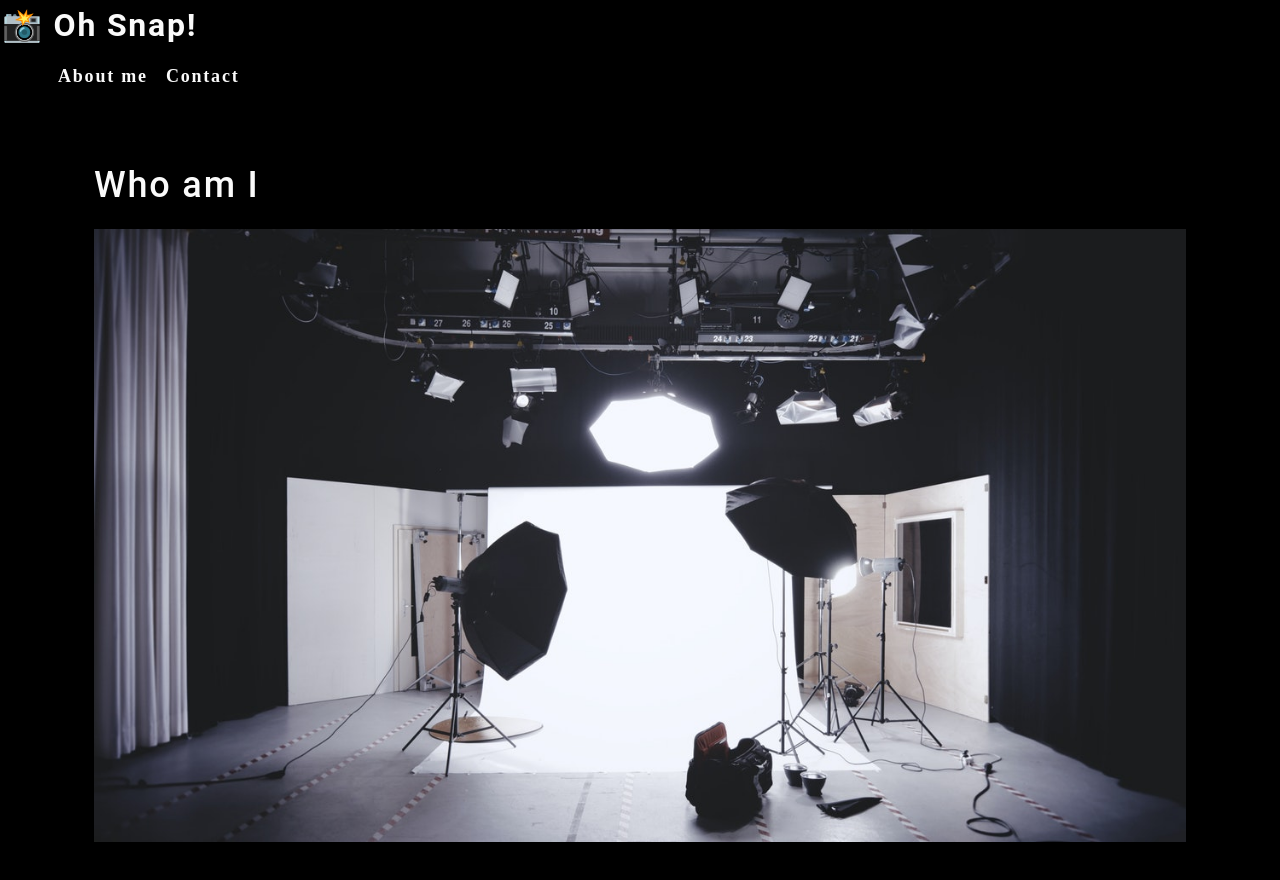
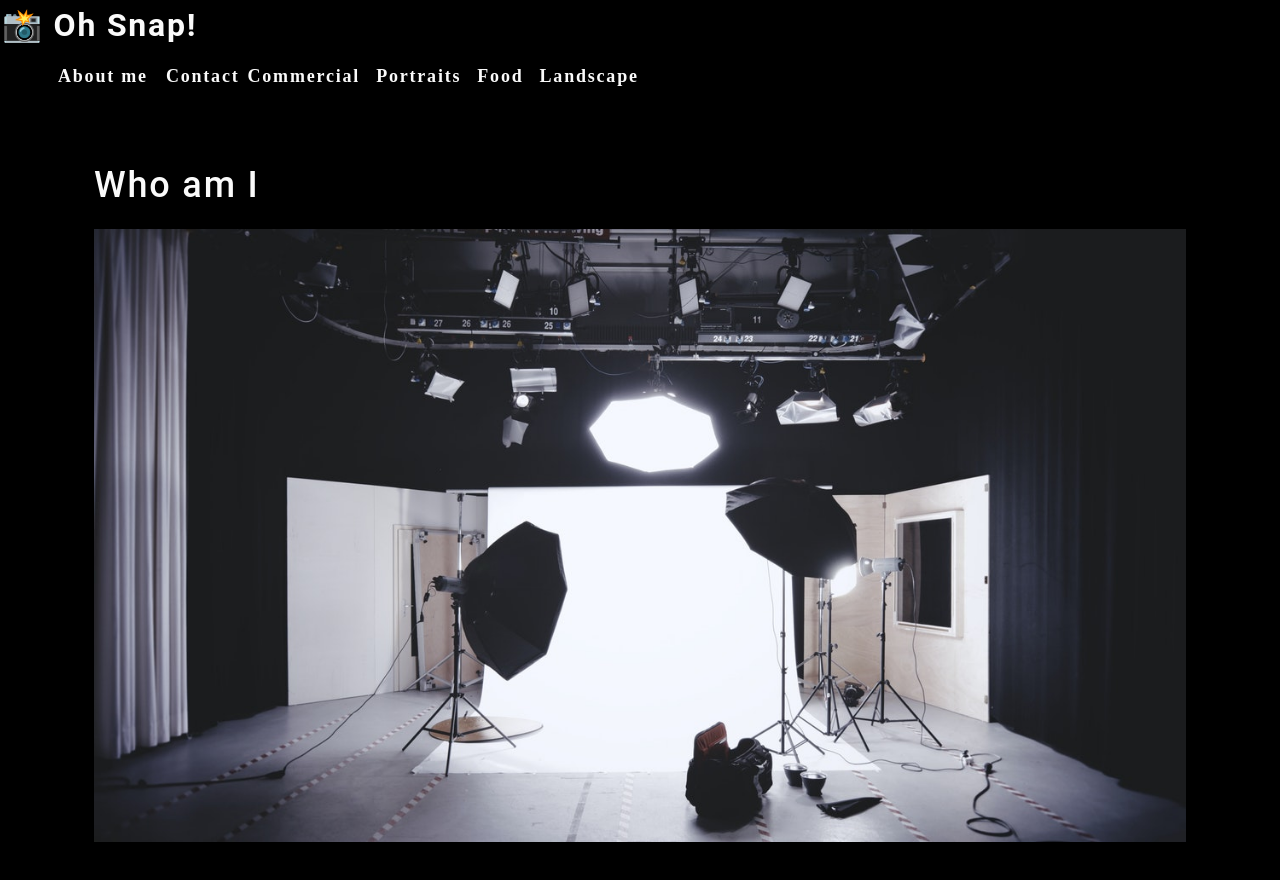
Before and after one commit to teatyped/photo-port, a React (Create React App) app: page / in a window 1280 px wide. Shown: the top 880 px of the page. Built offline with nearby package versions, Linux system fonts and the light colour scheme.

Commit message:
updated nav component

```diff
--- a/src/components/Nav/index.js
+++ b/src/components/Nav/index.js
@@ -1,6 +1,26 @@
 import React from "react";
 
 function Nav() {
+  const categorires = [
+    {
+      name: "Commercial",
+      description:
+        "Photos of grocery stores, food trucks, and other commercial projects",
+    },
+    {
+      name: "Portraits",
+      decription: "portraits of people in my life",
+    },
+    {
+      name: "Food",
+      description: "Delicious delicacies",
+    },
+    {
+      name: "Landscape",
+      decription: "Fields, farmhouses, waterfalls, and the beauty of nature",
+    },
+  ];
+
   return (
     <header>
       <h2>
@@ -15,13 +35,17 @@
       <nav>
         <ul className="flex-row">
           <li className="mx-2">
-                  <a href="about">
-                      About me
-                  </a>
+            <a href="about">About me</a>
           </li>
           <li>
             <span>Contact</span>
           </li>
+
+          {categorires.map((category) => (
+            <li className="mx-1" key={category.name}>
+              <span>{category.name}</span>
+            </li>
+          ))}
         </ul>
       </nav>
     </header>
```
Lines whose indentation alone changed are shown as unchanged.
